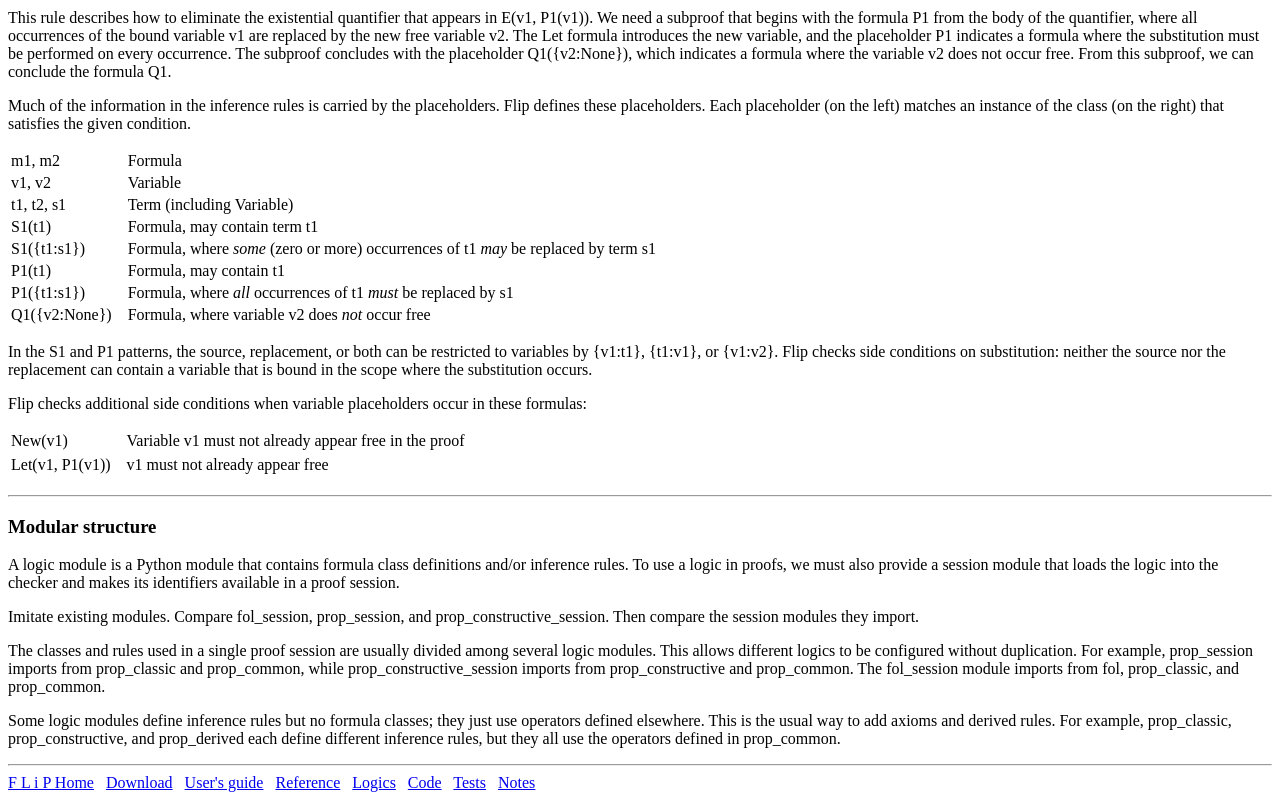
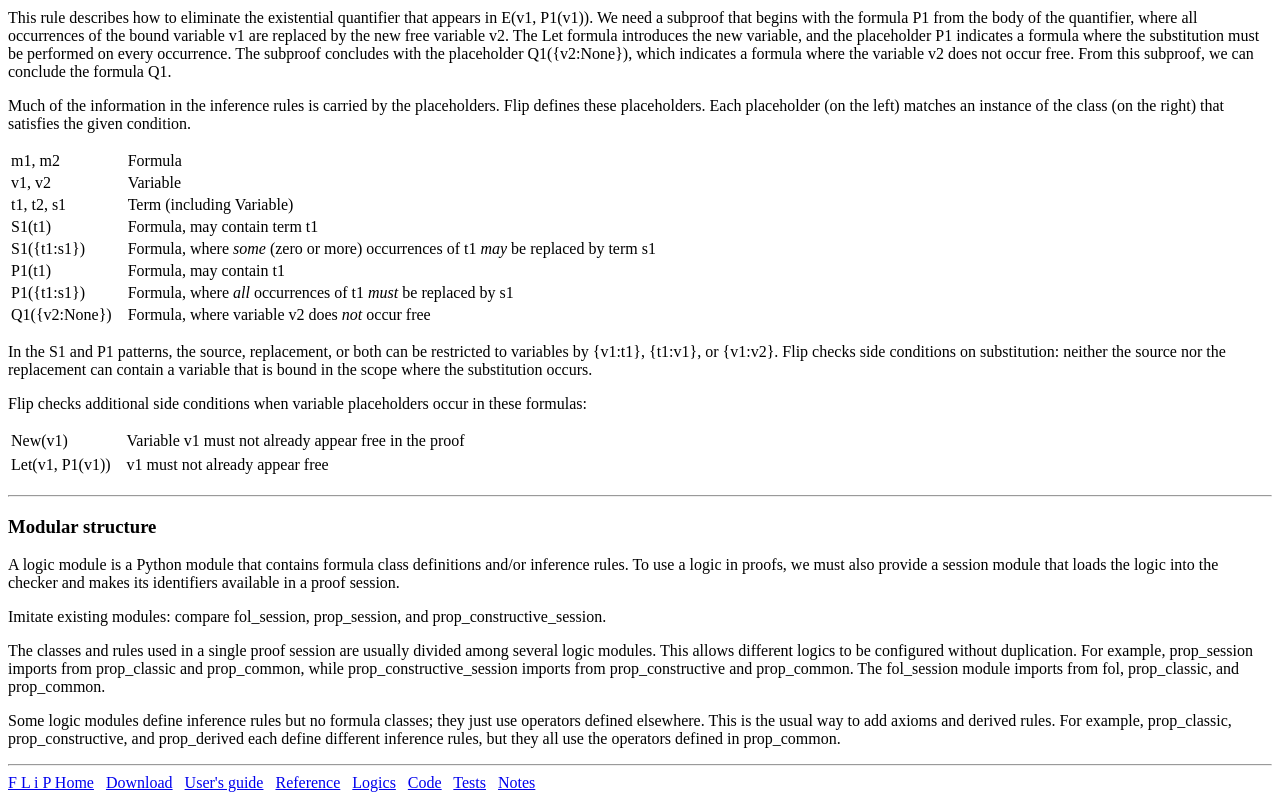
Before and after one commit to jon-jacky/FLiP, a plain HTML site: page www/logics.html in a window 1280 px wide. Shown: the part 1337-2137 px from the top of the page. Drawn offline with Linux system fonts and the light colour scheme.

Commit message:
notes/design.txt and www/logics.html: tweaks

```diff
--- a/www/logics.html
+++ b/www/logics.html
@@ -227,9 +227,8 @@ also provide a session module that loads the logic into the checker
 and makes its identifiers available in a proof session.
 
 <p>
-Imitate existing modules.  Compare fol_session, prop_session, and
-prop_constructive_session.  Then compare the session modules
-they import.
+Imitate existing modules: compare fol_session, prop_session, and
+prop_constructive_session.
 
 <p>
 The classes and rules used in a single proof session are usually
```
Also changed, not shown: notes/design.txt.
